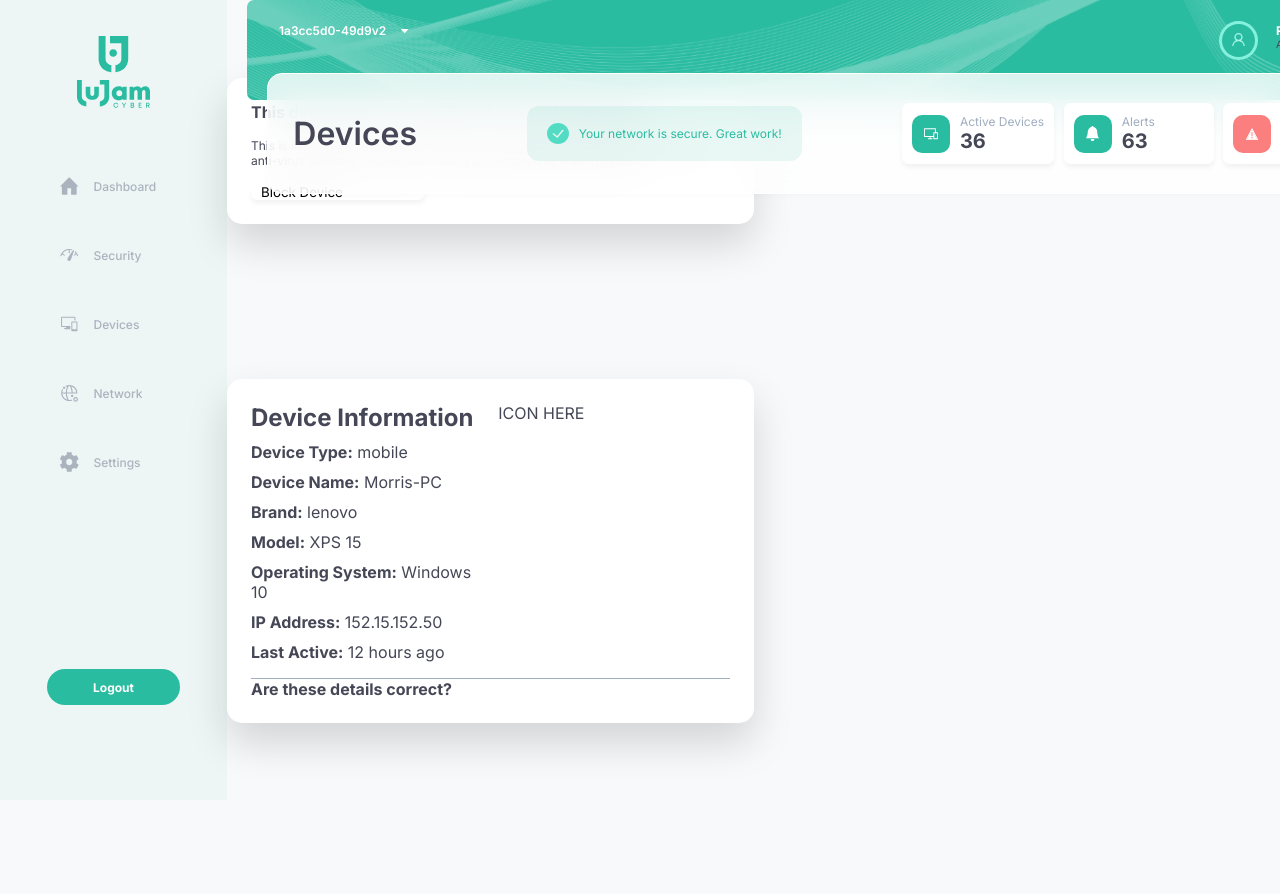
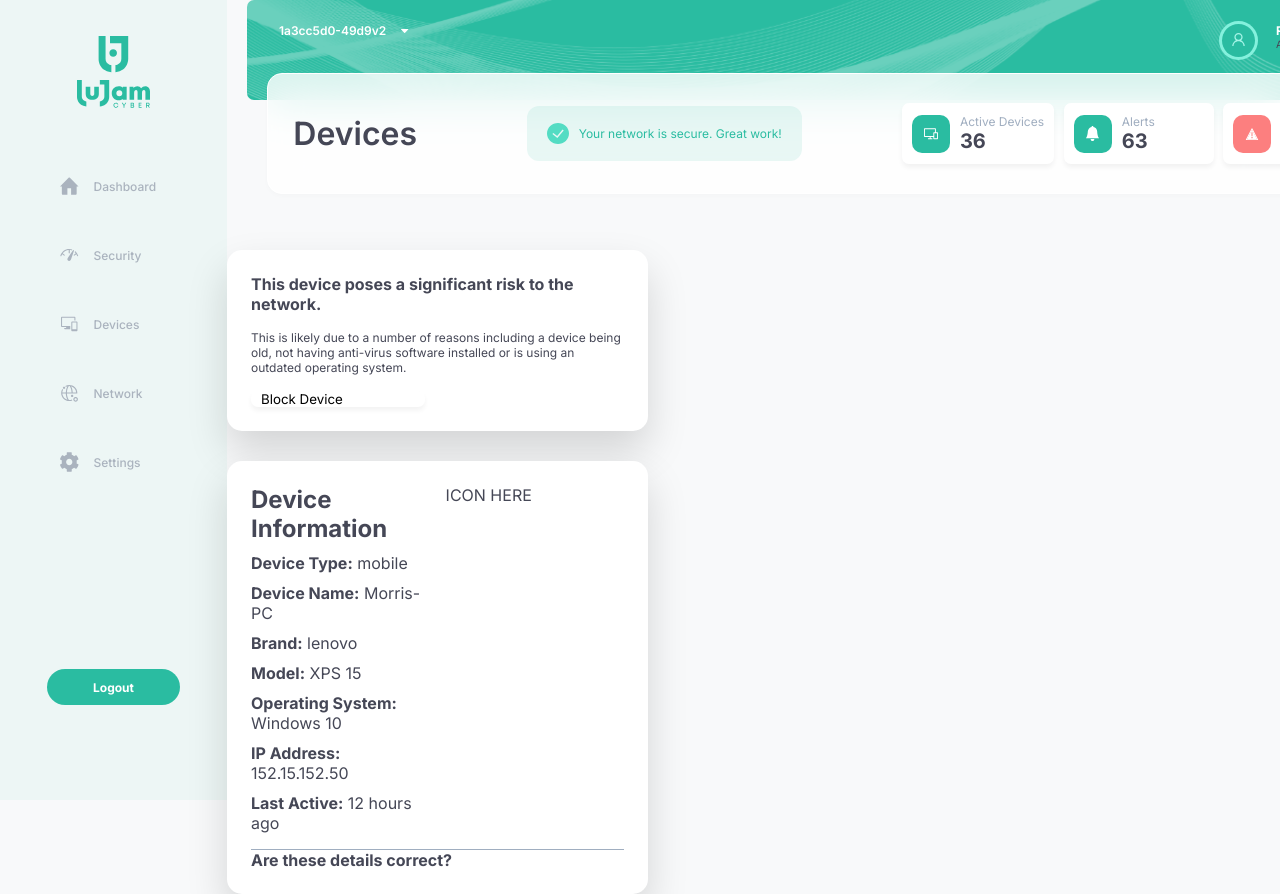
Before and after one commit to iKarans/jersey-client-project, a React (Create React App) app: page /device/Morris-PC in a window 1280 px wide. Shown: the top 894 px of the page. Before the commit the page ends 800 px from the top, so only its background shows below. Built offline with nearby package versions, Linux system fonts and the light colour scheme.

Commit message:
aligned device components

```diff
--- a/src/components/DeviceInfo/DeviceInfo.scss
+++ b/src/components/DeviceInfo/DeviceInfo.scss
@@ -5,7 +5,7 @@
     display: grid;
     grid-template-columns: repeat(2, 1fr);
     gap: 1rem;
-  width: 50%;
+  width: 40%;
   padding: 1.5rem;
   background-color: $text-tertiary;
   color: $text-secondary;
--- a/src/components/DeviceRisk/DeviceRisk.scss
+++ b/src/components/DeviceRisk/DeviceRisk.scss
@@ -4,10 +4,11 @@
     display: grid;
     grid-template-columns: 1fr;
     gap: 1rem;
-  width: 50%;
+  width: 40%;
   padding: 1.5rem;
   background-color: $text-tertiary;
   color: $text-secondary;
   border-radius: 15px;
   box-shadow: 0px 20px 40px rgba(0, 0, 0, 0.15);
+  margin-top: 250px;
 }
--- a/src/containers/DevicesIndex/DevicesIndex.scss
+++ b/src/containers/DevicesIndex/DevicesIndex.scss
@@ -6,6 +6,7 @@
     height: 100vh;
     display: grid;
     grid-template-columns: 1fr;
+    gap: 30px;
     justify-content: center;
     align-items: center;
     margin-left: 227px;
```
